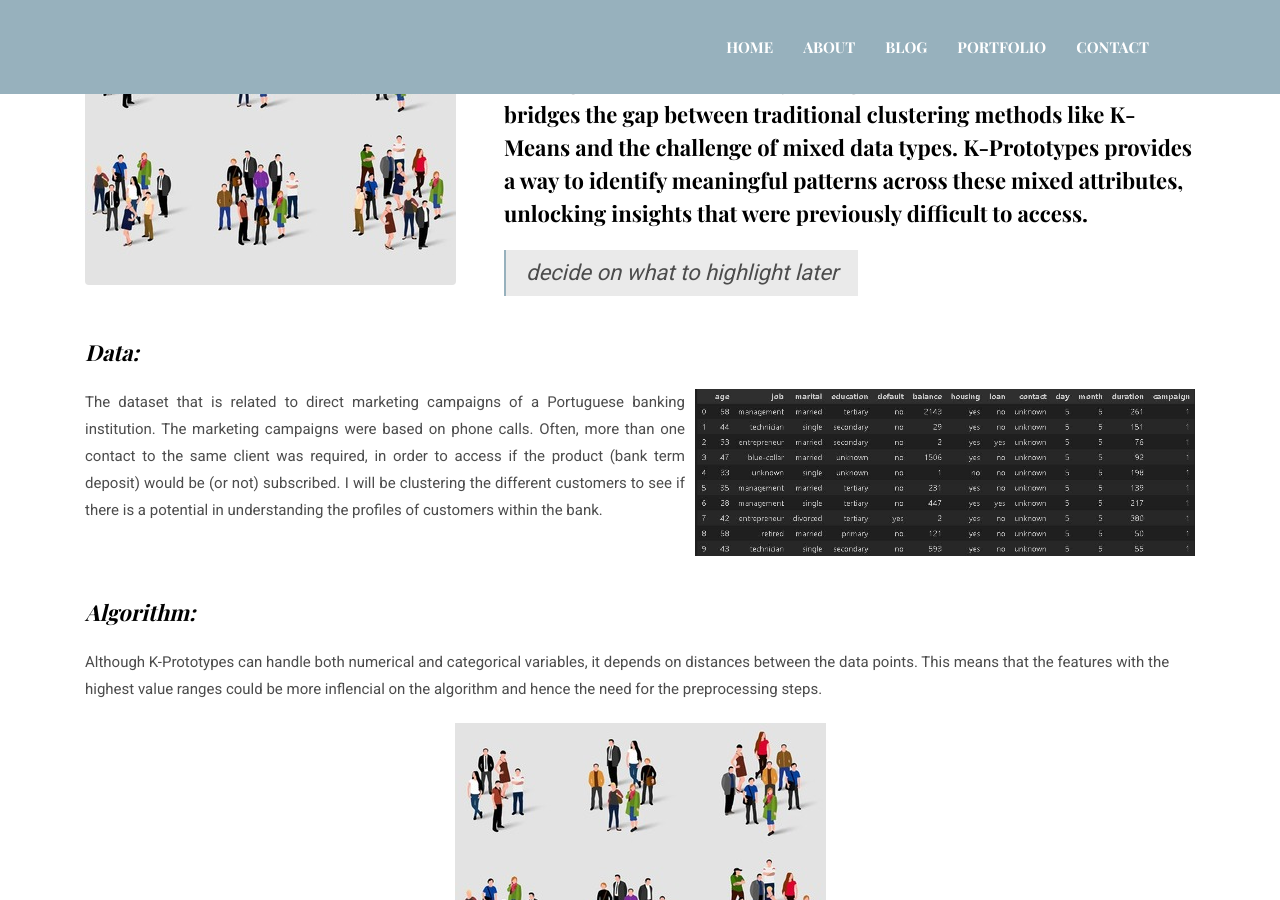
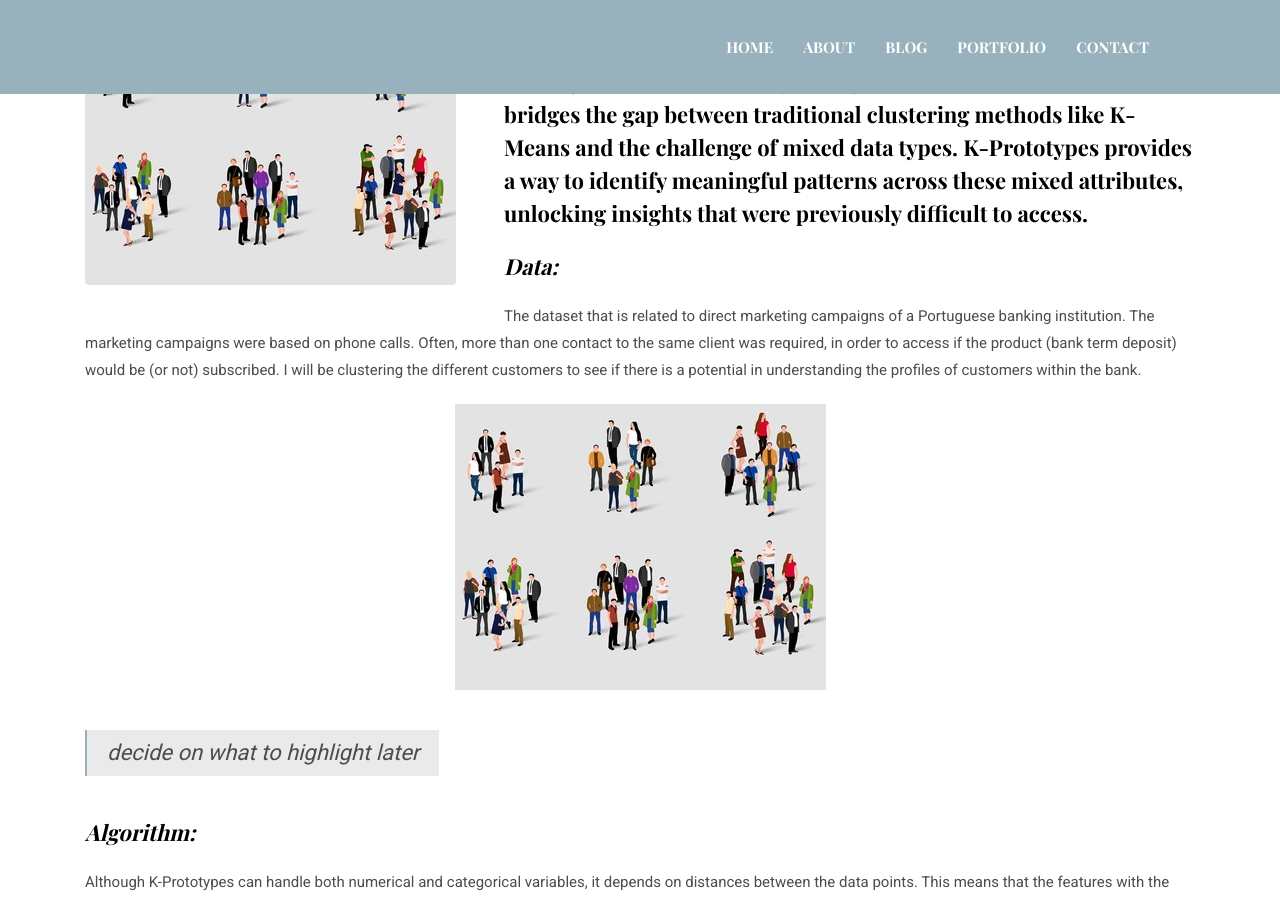
Before and after one commit to RandaAdel/RandaAdel.github.io, a Jekyll site: the page built from _posts/2025-01-07-clustering-with-categorical-data.markdown, in a window 1280 px wide and 900 px high, scrolled down 724 px. Built offline with Jekyll 4.4.1, drawn with Linux system fonts in a browser that asks for light colours.

```diff
--- a/_posts/2025-01-07-clustering-with-categorical-data.markdown
+++ b/_posts/2025-01-07-clustering-with-categorical-data.markdown
@@ -8,6 +8,13 @@
 ---
 
 **In today’s data-driven world, making sense of complex data types—both categorical and numerical—is crucial for effective decision-making. Enter the K-Prototypes algorithm: a powerful tool that bridges the gap between traditional clustering methods like K-Means and the challenge of mixed data types. K-Prototypes provides a way to identify meaningful patterns across these mixed attributes, unlocking insights that were previously difficult to access.**
+
+
+***Data:*** The dataset that is related to direct marketing campaigns of a Portuguese banking institution. The marketing campaigns were based on phone calls. Often, more than one contact to the same client was required, in order to access if the product (bank term deposit) would be (or not) subscribed. I will be clustering the different customers to see if there is a potential in understanding the profiles of customers within the bank.
+
+<p style="text-align: center;">
+  <img src="/assets/images/blog/cluster.jpg" alt="Additional image description">
+</p>
 
 > decide on what to highlight later
 
@@ -26,12 +33,15 @@
   }
 </style>
 
-***Data:***
+<!-- ***Data:***
 <p class="content-block">
   <img src="/assets/images/blog/data-clustering.jpg" alt="bank dataset">
   The dataset that is related to direct marketing campaigns of a Portuguese banking institution. The marketing campaigns were based on phone calls. Often, more than one contact to the same client was required, in order to access if the product (bank term deposit) would be (or not) subscribed. I will be clustering the different customers to see if there is a potential in understanding the profiles of customers within the bank.
   <br>
-</p>
+</p> -->
+
+
+
 
 ***Algorithm:*** Although K-Prototypes can handle both numerical and categorical variables, it depends on distances between the data points. This means that the features with the highest value ranges could be more inflencial on the algorithm and hence the need for the preprocessing steps.
 
```
